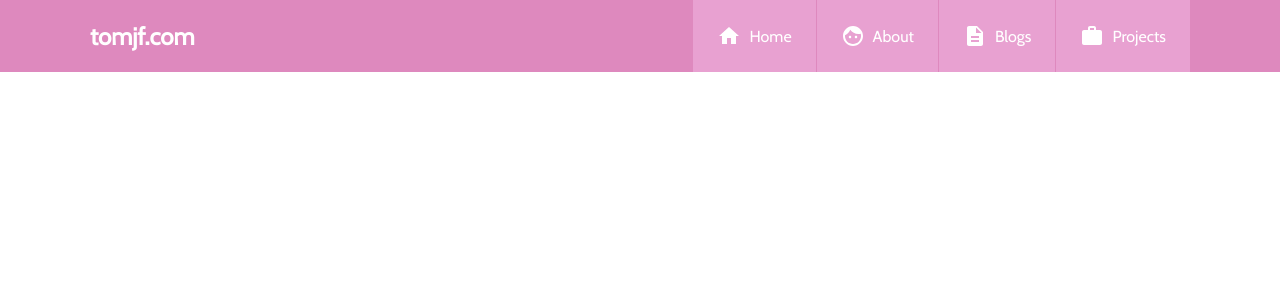
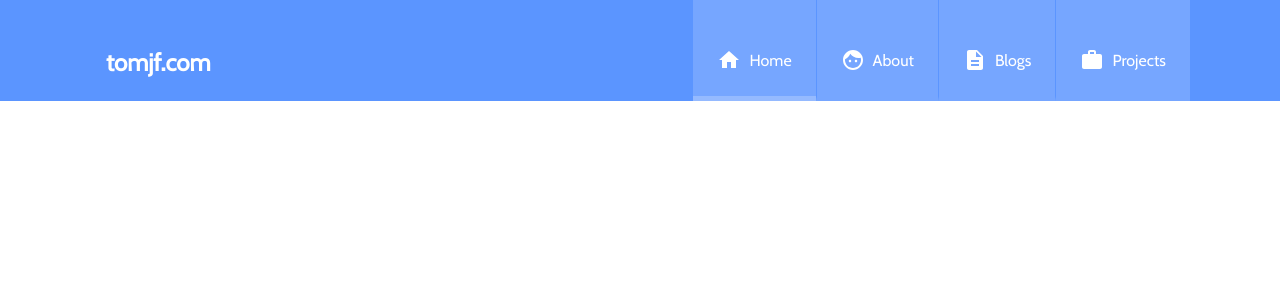
Before and after one commit to tomfinney/website, a React (Vite) app: page / in a window 1280 px wide. Shown: the top 300 px of the page. Built offline with nearby package versions, Linux system fonts and the light colour scheme.

Commit message:
adds header styling changes and blue color scheme

```diff
--- a/src/components/App/App.jsx
+++ b/src/components/App/App.jsx
@@ -1,16 +1,20 @@
 import React from "react";
 import { BrowserRouter, Route, Switch } from "react-router-dom";
+import routes from "../../constants/routes";
+
+import Home from "../Home";
 
 import "../../css/normalize.scss";
 import "../../css/core.scss";
-
-import Home from "../Home";
 
 function App() {
   return (
     <BrowserRouter>
       <Switch>
-        <Route path="/" component={Home} />
+        <Route path={routes.about} component={Home} exact />
+        <Route path={routes.blogs} component={Home} exact />
+        <Route path={routes.projects} component={Home} exact />
+        <Route path={routes.home} component={Home} exact />
       </Switch>
     </BrowserRouter>
   );
--- a/src/components/Header/Header.jsx
+++ b/src/components/Header/Header.jsx
@@ -1,8 +1,16 @@
 import React from "react";
 import { NavLink } from "react-router-dom";
 import { MdHome, MdDescription, MdFace, MdWork } from "react-icons/md";
+import routes from "../../constants/routes";
 
 import "./header.scss";
+
+const links = [
+  { to: routes.home, Icon: MdHome, text: "Home" },
+  { to: routes.about, Icon: MdFace, text: "About" },
+  { to: routes.blogs, Icon: MdDescription, text: "Blogs" },
+  { to: routes.projects, Icon: MdWork, text: "Projects" }
+];
 
 function Header() {
   return (
@@ -10,22 +18,12 @@ function Header() {
       <div>
         <h2>tomjf.com</h2>
         <nav className="navLinks">
-          <NavLink to="/">
-            <MdHome />
-            <span>Home</span>
-          </NavLink>
-          <NavLink to="/about">
-            <MdFace />
-            <span>About</span>
-          </NavLink>
-          <NavLink to="/blogs">
-            <MdDescription />
-            <span>Blogs</span>
-          </NavLink>
-          <NavLink to="/projects">
-            <MdWork />
-            <span>Projects</span>
-          </NavLink>
+          {links.map(link => (
+            <NavLink key={link.to} to={link.to} exact>
+              <link.Icon />
+              <span>{link.text}</span>
+            </NavLink>
+          ))}
         </nav>
       </div>
     </header>
--- a/src/components/Header/header.scss
+++ b/src/components/Header/header.scss
@@ -1,7 +1,7 @@
 @import "../../css/_vars";
 
 .header {
-  @include wrapped();
+  @include wrapped(false);
   background-color: $colorPrimary;
 
   > div {
@@ -11,6 +11,9 @@
 
   h2 {
     margin: 0;
+    position: absolute;
+    bottom: $largeGutter;
+    left: $normalGutter;
   }
 }
 
@@ -19,7 +22,7 @@
   text-align: right;
 
   a {
-    padding: $largeGutter;
+    padding: $largerGutter $largeGutter $largeGutter;
     background-color: $colorPrimaryLight;
     transition: $transitionSpeed;
     color: $colorWhite;
@@ -27,6 +30,13 @@
     display: inline-block;
     vertical-align: middle;
     text-align: center;
+    border-bottom: 5px solid;
+    border-bottom-color: transparent;
+  }
+
+  .active {
+    text-decoration: underline;
+    border-bottom-color: $colorPrimaryLighter;
   }
 
   a * {
@@ -38,13 +48,14 @@
     border-left: 1px solid $colorPrimary;
   }
 
+  a:hover {
+    background-color: $colorPrimaryLighter;
+    border-bottom-color: $colorPrimaryLighter;
+  }
+
   svg {
     margin-right: $smallGutter;
     width: $largeGutter;
     height: $largeGutter;
   }
-
-  a:hover {
-    background-color: $colorPrimaryLighter;
-  }
 }
--- a/src/constants/routes.js
+++ b/src/constants/routes.js
@@ -2,9 +2,9 @@ const routes = {
   home: "/",
   blogs: "/blogs",
   blogsShow: "/blogs/:handle",
-  about: "/about"
+  about: "/about",
   projects: "/projects",
-  projectsShow: "/projects/:handle",
-}
+  projectsShow: "/projects/:handle"
+};
 
-export default routes
+export default routes;
--- a/src/css/_vars.scss
+++ b/src/css/_vars.scss
@@ -1,8 +1,9 @@
 $siteWidth: 1100px;
 
 $normalGutter: 16px;
+$smallGutter: 8px;
 $largeGutter: 24px;
-$smallGutter: 8px;
+$largerGutter: 48px;
 
 $fontFamily: "Cabin";
 
@@ -10,15 +11,21 @@ $colorWhite: #fff;
 $colorBlack: #000;
 $colorDark: #070707;
 $colorGrey: #40434e;
-$colorPrimaryLight: #e8a1d1;
-$colorPrimaryLighter: #fdcff3;
-$colorPrimary: #de89be;
+$colorPrimary: #5b95ff;
+$colorPrimaryLight: #76a6ff;
+$colorPrimaryLighter: #95baff;
 
 $transitionSpeed: 0.22s;
 
-@mixin wrapped() {
+@mixin wrapped($padded: true) {
   > div {
     max-width: $siteWidth;
     margin: 0 auto;
+    position: relative;
+
+    @if $padded {
+      padding-left: $normalGutter;
+      padding-right: $normalGutter;
+    }
   }
 }
```
